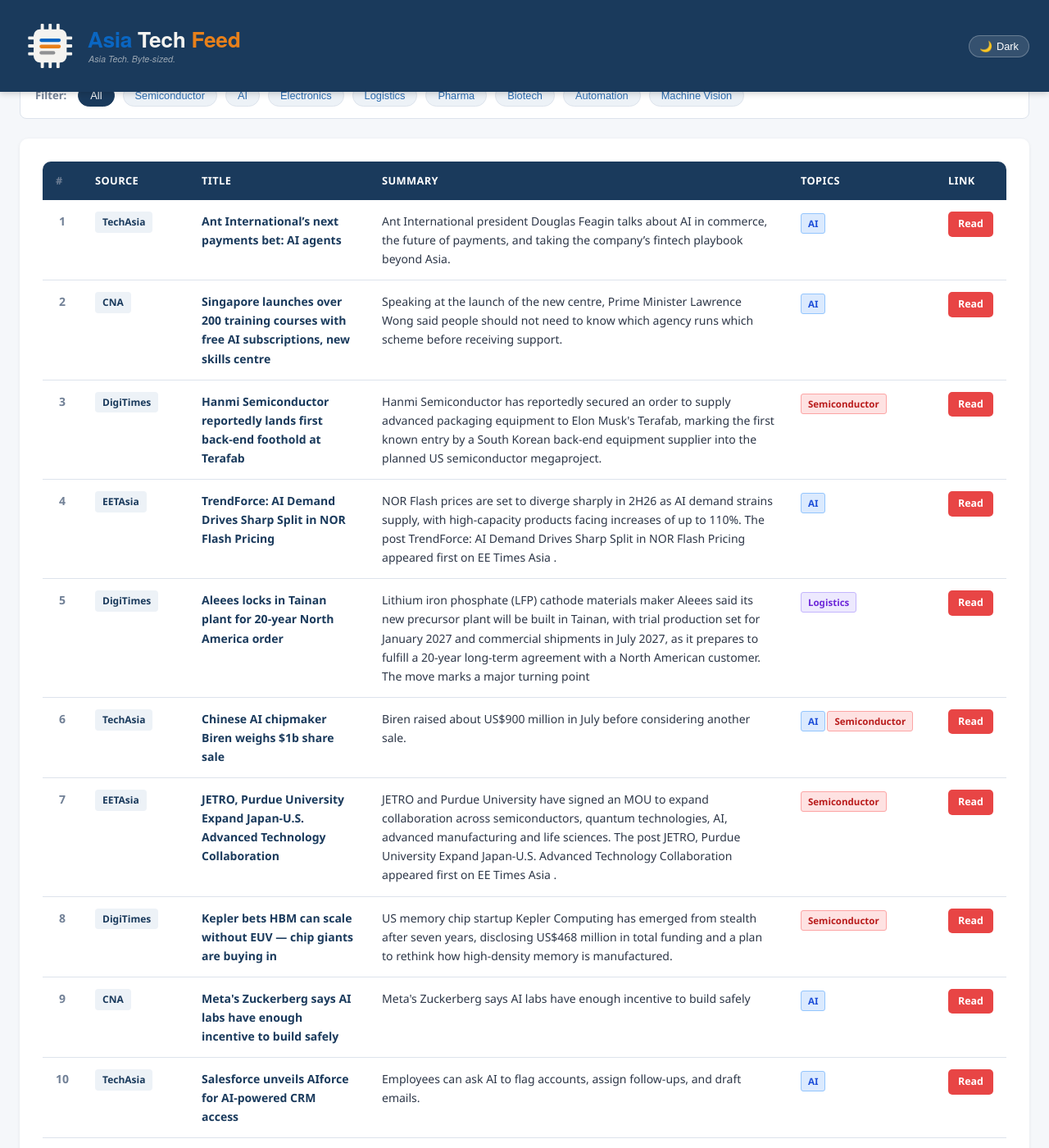
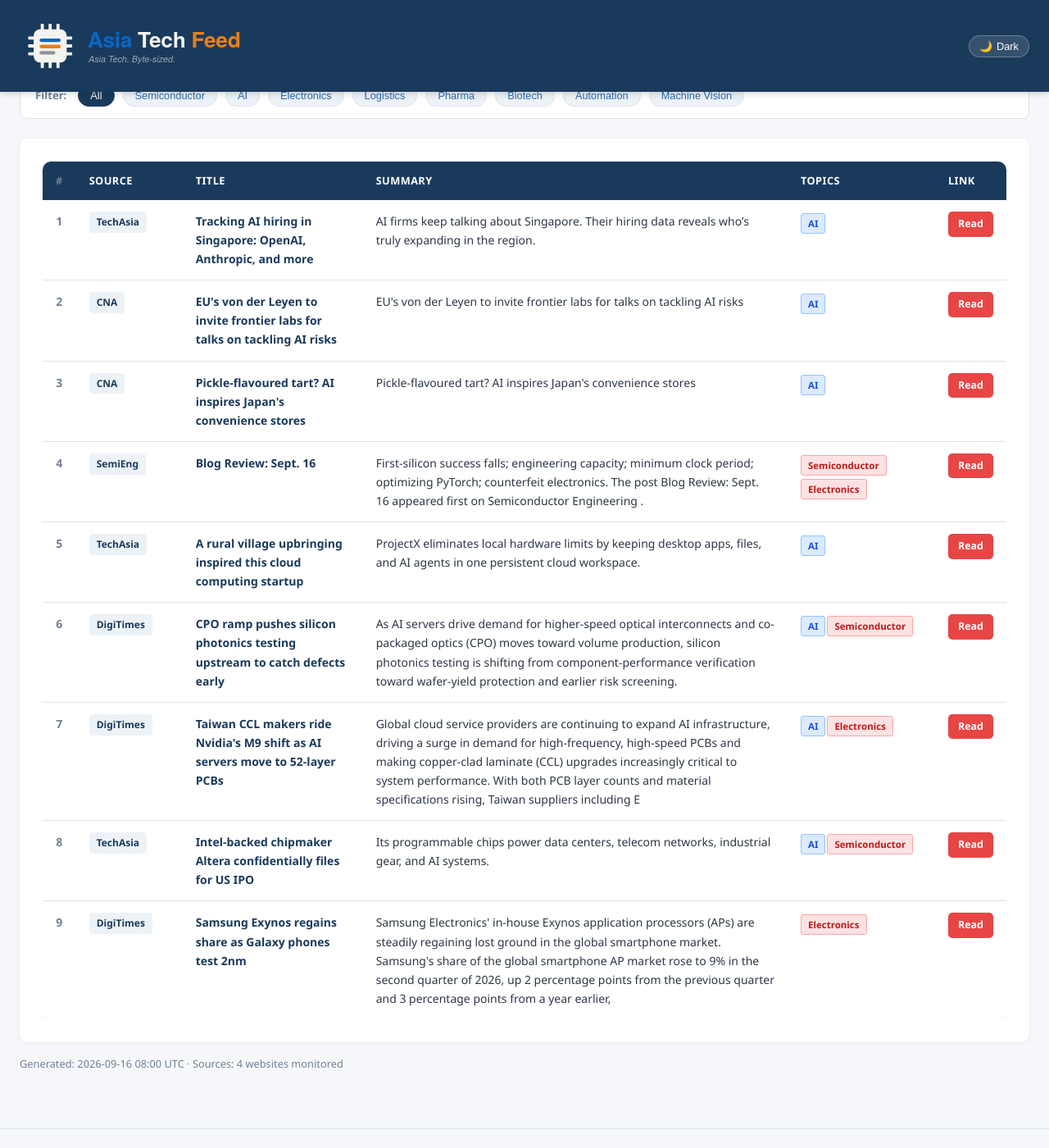
Before and after one commit to asiatechfeed/Asia-Tech-Feed, a Jekyll site: the page built from _posts/2026-09-16-asia-tech-news-digest.md, in a window 1280 px wide and 1400 px high, scrolled down 633 px. Shown: the whole window at 82% size. Built offline with Jekyll 4.4.1, drawn with Linux system fonts in a browser that asks for light colours; a script that is not in the unit is left out; some of the changed text lies outside the part shown.

Commit message:
📰 News digest 2026-09-16 (9 articles)

```diff
--- a/_posts/2026-09-16-asia-tech-news-digest.md
+++ b/_posts/2026-09-16-asia-tech-news-digest.md
@@ -1,15 +1,15 @@
 ---
 layout: post
 title: "Asia Tech News Digest - September 16, 2026"
-date: 2026-09-16 12:30:23 +0800
-articles_count: 12
-sources_count: 5
-sources: ["CNA", "DigiTimes", "EETAsia", "NikkeiAsia", "TechAsia"]
+date: 2026-09-16 16:00:46 +0800
+articles_count: 9
+sources_count: 4
+sources: ["CNA", "DigiTimes", "SemiEng", "TechAsia"]
 csv_file: /assets/data/news-2026-09-16.tsv
-featured_title: "Ant International\u2019s next payments bet: AI agents"
-featured_url: "https://www.techinasia.com/ant-internationals-payments-bet-ai-agents"
+featured_title: "Tracking AI hiring in Singapore: OpenAI, Anthropic, and more"
+featured_url: "https://www.techinasia.com/visual-story/openai-anthropic-hiring-singapore"
 featured_source: "TechAsia"
-featured_summary: "Ant International president Douglas Feagin talks about AI in commerce, the future of payments, and taking the company\u2019s fintech playbook beyond Asia."
+featured_summary: "AI firms keep talking about Singapore. Their hiring data reveals who\u2019s truly expanding in the region."
 featured_image: ""
 ---
 
@@ -28,98 +28,74 @@ featured_image: ""
 <tr>
   <td class="col-num">1</td>
   <td class="col-source"><span class="source-badge">TechAsia</span></td>
-  <td class="col-title"><span class="article-title">Ant International’s next payments bet: AI agents</span></td>
-  <td class="col-summary">Ant International president Douglas Feagin talks about AI in commerce, the future of payments, and taking the company’s fintech playbook beyond Asia.</td>
+  <td class="col-title"><span class="article-title">Tracking AI hiring in Singapore: OpenAI, Anthropic, and more</span></td>
+  <td class="col-summary">AI firms keep talking about Singapore. Their hiring data reveals who’s truly expanding in the region.</td>
   <td class="col-tags"><span class="tag ai">AI</span></td>
-  <td class="col-link"><a class="btn-link" href="https://www.techinasia.com/ant-internationals-payments-bet-ai-agents" target="_blank" rel="noopener">Read</a></td>
+  <td class="col-link"><a class="btn-link" href="https://www.techinasia.com/visual-story/openai-anthropic-hiring-singapore" target="_blank" rel="noopener">Read</a></td>
 </tr>
 <tr>
   <td class="col-num">2</td>
   <td class="col-source"><span class="source-badge">CNA</span></td>
-  <td class="col-title"><span class="article-title">Singapore launches over 200 training courses with free AI subscriptions, new skills centre</span></td>
-  <td class="col-summary">Speaking at the launch of the new centre, Prime Minister Lawrence Wong said people should not need to know which agency runs which scheme before receiving support.</td>
+  <td class="col-title"><span class="article-title">EU's von der Leyen to invite frontier labs for talks on tackling AI risks</span></td>
+  <td class="col-summary">EU's von der Leyen to invite frontier labs for talks on tackling AI risks</td>
   <td class="col-tags"><span class="tag ai">AI</span></td>
-  <td class="col-link"><a class="btn-link" href="https://www.channelnewsasia.com/singapore/connect-swda-skillsfuture-careers-courses-free-ai-premium-tools-6387511" target="_blank" rel="noopener">Read</a></td>
+  <td class="col-link"><a class="btn-link" href="https://www.channelnewsasia.com/business/eus-von-der-leyen-invite-frontier-labs-talks-tackling-ai-risks-6388496" target="_blank" rel="noopener">Read</a></td>
 </tr>
 <tr>
   <td class="col-num">3</td>
-  <td class="col-source"><span class="source-badge">DigiTimes</span></td>
-  <td class="col-title"><span class="article-title">Hanmi Semiconductor reportedly lands first back-end foothold at Terafab</span></td>
-  <td class="col-summary">Hanmi Semiconductor has reportedly secured an order to supply advanced packaging equipment to Elon Musk's Terafab, marking the first known entry by a South Korean back-end equipment supplier into the planned US semiconductor megaproject.</td>
-  <td class="col-tags"><span class="tag semi">Semiconductor</span></td>
-  <td class="col-link"><a class="btn-link" href="https://www.digitimes.com/news/a20260916VL207/hanmi-equipment-packaging-manufacturing-investment.html" target="_blank" rel="noopener">Read</a></td>
+  <td class="col-source"><span class="source-badge">CNA</span></td>
+  <td class="col-title"><span class="article-title">Pickle-flavoured tart? AI inspires Japan's convenience stores</span></td>
+  <td class="col-summary">Pickle-flavoured tart? AI inspires Japan's convenience stores</td>
+  <td class="col-tags"><span class="tag ai">AI</span></td>
+  <td class="col-link"><a class="btn-link" href="https://www.channelnewsasia.com/east-asia/japan-convenience-store-ai-products-pickle-flavoured-tart-6388461" target="_blank" rel="noopener">Read</a></td>
 </tr>
 <tr>
   <td class="col-num">4</td>
-  <td class="col-source"><span class="source-badge">EETAsia</span></td>
-  <td class="col-title"><span class="article-title">TrendForce: AI Demand Drives Sharp Split in NOR Flash Pricing</span></td>
-  <td class="col-summary">NOR Flash prices are set to diverge sharply in 2H26 as AI demand strains supply, with high-capacity products facing increases of up to 110%. The post TrendForce: AI Demand Drives Sharp Split in NOR Flash Pricing appeared first on EE Times Asia .</td>
-  <td class="col-tags"><span class="tag ai">AI</span></td>
-  <td class="col-link"><a class="btn-link" href="https://www.eetasia.com/trendforce-ai-demand-drives-sharp-split-in-nor-flash-pricing/" target="_blank" rel="noopener">Read</a></td>
+  <td class="col-source"><span class="source-badge">SemiEng</span></td>
+  <td class="col-title"><span class="article-title">Blog Review: Sept. 16</span></td>
+  <td class="col-summary">First-silicon success falls; engineering capacity; minimum clock period; optimizing PyTorch; counterfeit electronics. The post Blog Review: Sept. 16 appeared first on Semiconductor Engineering .</td>
+  <td class="col-tags"><span class="tag semi">Semiconductor</span><span class="tag semi">Electronics</span></td>
+  <td class="col-link"><a class="btn-link" href="https://semiengineering.com/blog-review-sept-16-3/" target="_blank" rel="noopener">Read</a></td>
 </tr>
 <tr>
   <td class="col-num">5</td>
-  <td class="col-source"><span class="source-badge">DigiTimes</span></td>
-  <td class="col-title"><span class="article-title">Aleees locks in Tainan plant for 20-year North America order</span></td>
-  <td class="col-summary">Lithium iron phosphate (LFP) cathode materials maker Aleees said its new precursor plant will be built in Tainan, with trial production set for January 2027 and commercial shipments in July 2027, as it prepares to fulfill a 20-year long-term agreement with a North American customer. The move marks a major turning point</td>
-  <td class="col-tags"><span class="tag logis">Logistics</span></td>
-  <td class="col-link"><a class="btn-link" href="https://www.digitimes.com/news/a20260916PD223/aleees-plant-materials-2027-production.html" target="_blank" rel="noopener">Read</a></td>
+  <td class="col-source"><span class="source-badge">TechAsia</span></td>
+  <td class="col-title"><span class="article-title">A rural village upbringing inspired this cloud computing startup</span></td>
+  <td class="col-summary">ProjectX eliminates local hardware limits by keeping desktop apps, files, and AI agents in one persistent cloud workspace.</td>
+  <td class="col-tags"><span class="tag ai">AI</span></td>
+  <td class="col-link"><a class="btn-link" href="https://www.techinasia.com/rural-village-upbringing-inspired-cloud-computing-startup" target="_blank" rel="noopener">Read</a></td>
 </tr>
 <tr>
   <td class="col-num">6</td>
-  <td class="col-source"><span class="source-badge">TechAsia</span></td>
-  <td class="col-title"><span class="article-title">Chinese AI chipmaker Biren weighs $1b share sale</span></td>
-  <td class="col-summary">Biren raised about US$900 million in July before considering another sale.</td>
+  <td class="col-source"><span class="source-badge">DigiTimes</span></td>
+  <td class="col-title"><span class="article-title">CPO ramp pushes silicon photonics testing upstream to catch defects early</span></td>
+  <td class="col-summary">As AI servers drive demand for higher-speed optical interconnects and co-packaged optics (CPO) moves toward volume production, silicon photonics testing is shifting from component-performance verification toward wafer-yield protection and earlier risk screening.</td>
   <td class="col-tags"><span class="tag ai">AI</span><span class="tag semi">Semiconductor</span></td>
-  <td class="col-link"><a class="btn-link" href="https://www.techinasia.com/chinese-tech-listings-gain-hk-domestic-tech-support" target="_blank" rel="noopener">Read</a></td>
+  <td class="col-link"><a class="btn-link" href="https://www.digitimes.com/news/a20260915PD211/testing-cpo-photonics-silicon-demand.html" target="_blank" rel="noopener">Read</a></td>
 </tr>
 <tr>
   <td class="col-num">7</td>
-  <td class="col-source"><span class="source-badge">EETAsia</span></td>
-  <td class="col-title"><span class="article-title">JETRO, Purdue University Expand Japan-U.S. Advanced Technology Collaboration</span></td>
-  <td class="col-summary">JETRO and Purdue University have signed an MOU to expand collaboration across semiconductors, quantum technologies, AI, advanced manufacturing and life sciences. The post JETRO, Purdue University Expand Japan-U.S. Advanced Technology Collaboration appeared first on EE Times Asia .</td>
-  <td class="col-tags"><span class="tag semi">Semiconductor</span></td>
-  <td class="col-link"><a class="btn-link" href="https://www.eetasia.com/jetro-purdue-university-expand-japan-u-s-advanced-technology-collaboration/" target="_blank" rel="noopener">Read</a></td>
+  <td class="col-source"><span class="source-badge">DigiTimes</span></td>
+  <td class="col-title"><span class="article-title">Taiwan CCL makers ride Nvidia's M9 shift as AI servers move to 52-layer PCBs</span></td>
+  <td class="col-summary">Global cloud service providers are continuing to expand AI infrastructure, driving a surge in demand for high-frequency, high-speed PCBs and making copper-clad laminate (CCL) upgrades increasingly critical to system performance. With both PCB layer counts and material specifications rising, Taiwan suppliers including E</td>
+  <td class="col-tags"><span class="tag ai">AI</span><span class="tag semi">Electronics</span></td>
+  <td class="col-link"><a class="btn-link" href="https://www.digitimes.com/news/a20260916PD222/ccl-taiwan-nvidia-infrastructure-revenue.html" target="_blank" rel="noopener">Read</a></td>
 </tr>
 <tr>
   <td class="col-num">8</td>
-  <td class="col-source"><span class="source-badge">DigiTimes</span></td>
-  <td class="col-title"><span class="article-title">Kepler bets HBM can scale without EUV — chip giants are buying in</span></td>
-  <td class="col-summary">US memory chip startup Kepler Computing has emerged from stealth after seven years, disclosing US$468 million in total funding and a plan to rethink how high-density memory is manufactured.</td>
-  <td class="col-tags"><span class="tag semi">Semiconductor</span></td>
-  <td class="col-link"><a class="btn-link" href="https://www.digitimes.com/news/a20260915PD217/kepler-hbm-euv-startup-globalfoundries.html" target="_blank" rel="noopener">Read</a></td>
+  <td class="col-source"><span class="source-badge">TechAsia</span></td>
+  <td class="col-title"><span class="article-title">Intel-backed chipmaker Altera confidentially files for US IPO</span></td>
+  <td class="col-summary">Its programmable chips power data centers, telecom networks, industrial gear, and AI systems.</td>
+  <td class="col-tags"><span class="tag ai">AI</span><span class="tag semi">Semiconductor</span></td>
+  <td class="col-link"><a class="btn-link" href="https://www.techinasia.com/intel-q3-revenue-rises-3-to-13-7b-posts-4-1b-profit" target="_blank" rel="noopener">Read</a></td>
 </tr>
 <tr>
   <td class="col-num">9</td>
-  <td class="col-source"><span class="source-badge">CNA</span></td>
-  <td class="col-title"><span class="article-title">Meta's Zuckerberg says AI labs have enough incentive to build safely</span></td>
-  <td class="col-summary">Meta's Zuckerberg says AI labs have enough incentive to build safely</td>
-  <td class="col-tags"><span class="tag ai">AI</span></td>
-  <td class="col-link"><a class="btn-link" href="https://www.channelnewsasia.com/world/ai-artificial-intelligence-zuckerberg-meta-6387866" target="_blank" rel="noopener">Read</a></td>
-</tr>
-<tr>
-  <td class="col-num">10</td>
-  <td class="col-source"><span class="source-badge">TechAsia</span></td>
-  <td class="col-title"><span class="article-title">Salesforce unveils AIforce for AI-powered CRM access</span></td>
-  <td class="col-summary">Employees can ask AI to flag accounts, assign follow-ups, and draft emails.</td>
-  <td class="col-tags"><span class="tag ai">AI</span></td>
-  <td class="col-link"><a class="btn-link" href="https://www.techinasia.com/salesforces-anthropic-stake-worth-5b" target="_blank" rel="noopener">Read</a></td>
-</tr>
-<tr>
-  <td class="col-num">11</td>
-  <td class="col-source"><span class="source-badge">CNA</span></td>
-  <td class="col-title"><span class="article-title">Anthropic to open Singapore office in October, hire locally</span></td>
-  <td class="col-summary">The Singapore office will be the AI company's fifth in the Asia-Pacific region.</td>
-  <td class="col-tags"><span class="tag ai">AI</span></td>
-  <td class="col-link"><a class="btn-link" href="https://www.channelnewsasia.com/singapore/ai-anthropic-singapore-office-october-open-6387651" target="_blank" rel="noopener">Read</a></td>
-</tr>
-<tr>
-  <td class="col-num">12</td>
-  <td class="col-source"><span class="source-badge">NikkeiAsia</span></td>
-  <td class="col-title"><span class="article-title">Sharp takes orders for AI servers, backed by Foxconn's supply chain</span></td>
-  <td class="col-summary">Sharp takes orders for AI servers, backed by Foxconn's supply chain</td>
-  <td class="col-tags"><span class="tag ai">AI</span><span class="tag logis">Logistics</span></td>
-  <td class="col-link"><a class="btn-link" href="https://asia.nikkei.com/business/technology/artificial-intelligence/sharp-takes-orders-for-ai-servers-backed-by-foxconn-s-supply-chain" target="_blank" rel="noopener">Read</a></td>
+  <td class="col-source"><span class="source-badge">DigiTimes</span></td>
+  <td class="col-title"><span class="article-title">Samsung Exynos regains share as Galaxy phones test 2nm</span></td>
+  <td class="col-summary">Samsung Electronics' in-house Exynos application processors (APs) are steadily regaining lost ground in the global smartphone market. Samsung's share of the global smartphone AP market rose to 9% in the second quarter of 2026, up 2 percentage points from the previous quarter and 3 percentage points from a year earlier,</td>
+  <td class="col-tags"><span class="tag semi">Electronics</span></td>
+  <td class="col-link"><a class="btn-link" href="https://www.digitimes.com/news/a20260915PD235/samsung-exynos-galaxy-2nm-global-smartphone.html" target="_blank" rel="noopener">Read</a></td>
 </tr>
 </tbody>
 </table>
```
Also changed, not shown: _data/seen_urls.json (+10 -1 lines), _digest_meta.json (+24 -25 lines), assets/data/news-2026-09-16.tsv (+9 -12 lines), assets/data/search-index.json.
